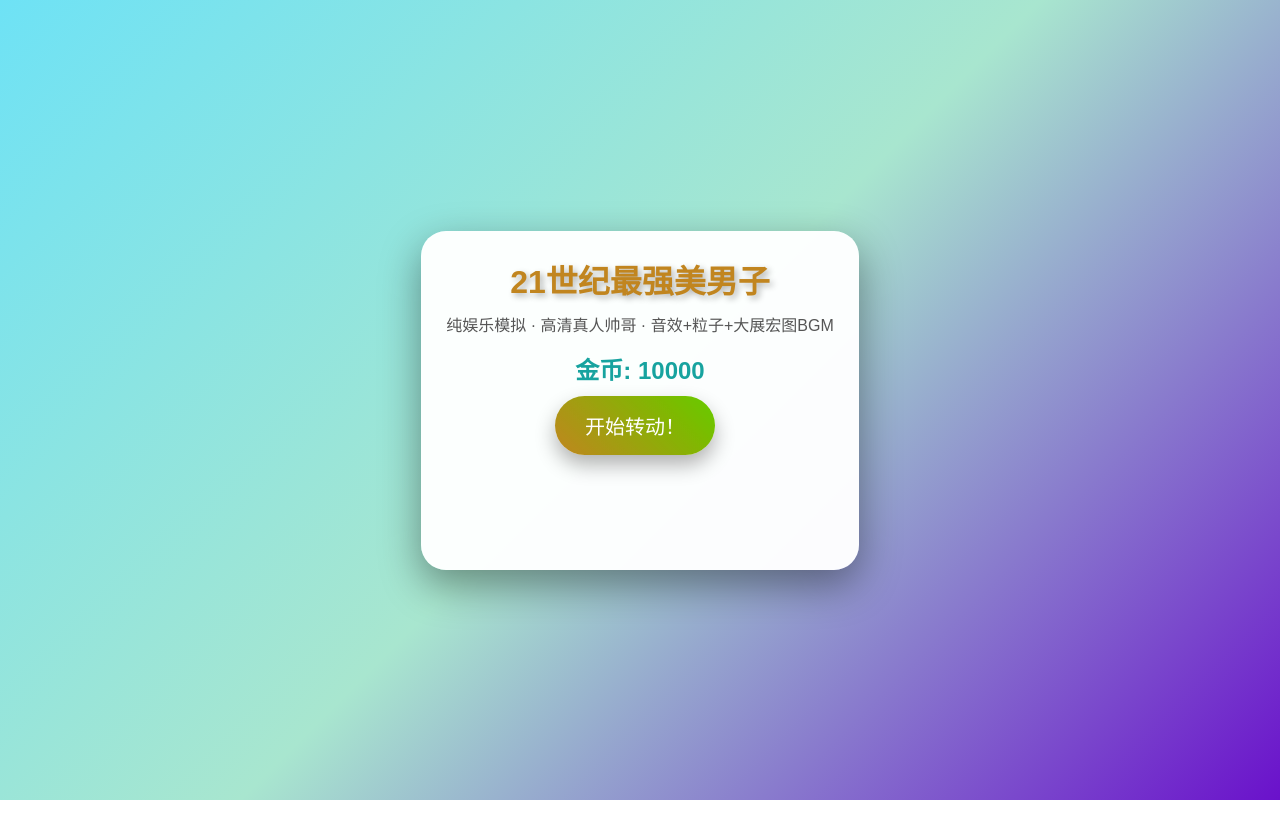
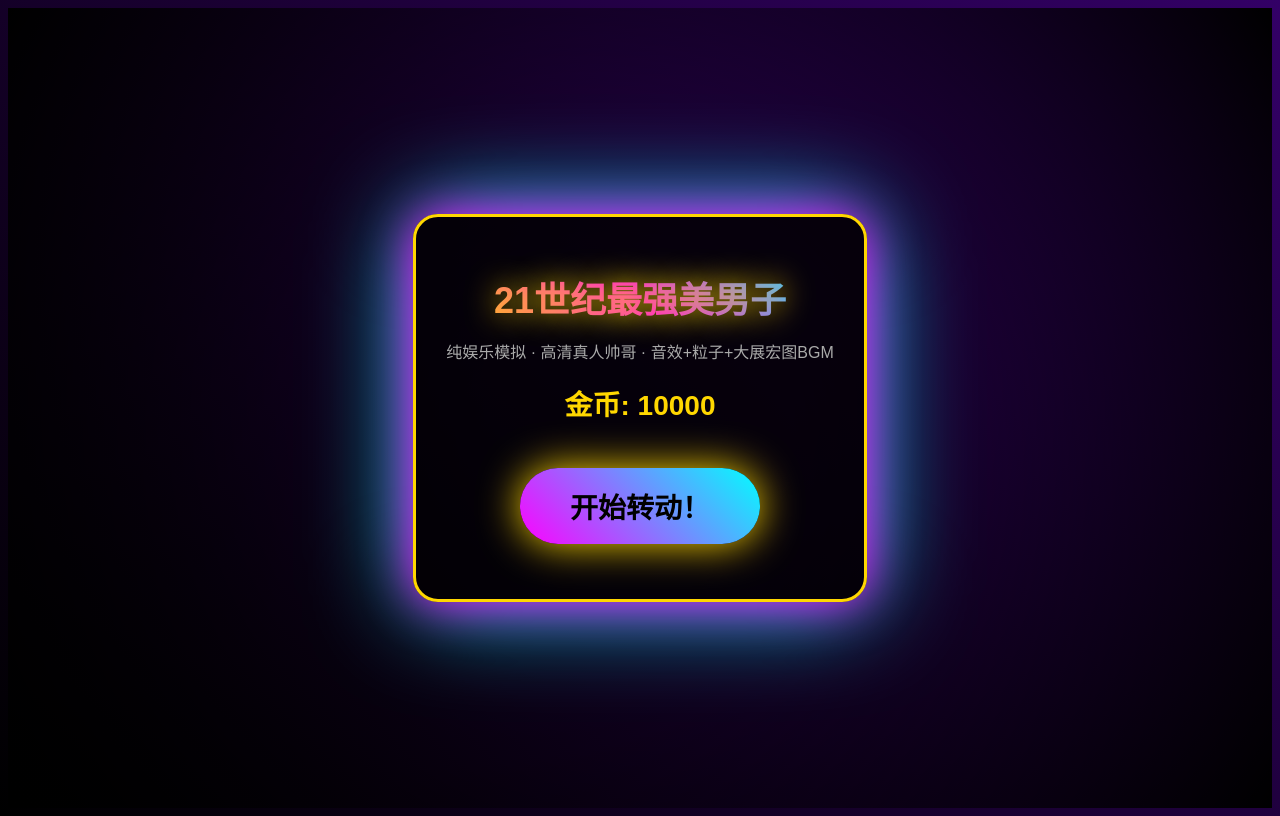
Before and after one commit to Xingyao-starflare/animal-slot-game, a plain HTML site: page index.html in a window 1280 px wide. Drawn offline with Linux system fonts and the light colour scheme.

Commit message:
Update styles.css

````diff
--- a/styles.css
+++ b/styles.css
@@ -1,67 +1,88 @@
-/* styles.css - 已优化动画+粒子+排行榜 */
+```css
 * { margin:0; padding:0; box-sizing:border-box; }
 body {
     font-family:"Microsoft YaHei",sans-serif;
-    background: linear-gradient(135deg, #6ee2f5 0%, #a8e6cf 50%, #6a11cb 100%);
+    background: linear-gradient(45deg, #000, #1a0033, #330066);
     min-height: 100vh;
     display: flex;
     justify-content: center;
     align-items: center;
-    animation: bgShift 10s infinite alternate;
+    color: gold;
+    overflow: hidden;
+    position: relative;
 }
-@keyframes bgShift { 0% { filter: hue-rotate(0deg); } 100% { filter: hue-rotate(60deg); } }
+body::before {
+    content: ''; position: absolute; top: 0; left: 0; width: 100%; height: 100%;
+    background: radial-gradient(circle, transparent 20%, #000 100%);
+    pointer-events: none;
+}
 .game-container {
-    background: rgba(255,255,255,0.97);
-    padding: 25px;
+    background: rgba(0,0,0,0.8);
+    padding: 30px;
     border-radius: 25px;
-    box-shadow: 0 15px 40px rgba(0,0,0,0.4);
+    box-shadow: 0 0 50px #ff00ff, 0 0 100px #00ffff;
     text-align: center;
-    max-width: 95%;
-    backdrop-filter: blur(10px);
+    border: 3px solid gold;
+    position: relative;
+    z-index: 10;
 }
-h1 { color: #ff6b6b; text-shadow: 3px 3px 6px rgba(0,0,0,0.3); margin-bottom: 10px; font-size: 32px; }
-.tip { color: #555; font-size: 16px; margin-bottom: 15px; }
-.controls { display: flex; justify-content: space-around; align-items: center; margin-bottom: 15px; flex-wrap: wrap; }
-.balance { font-size: 24px; font-weight: bold; color: #28a745; }
-#bet-level { padding: 8px 12px; border-radius: 20px; border: 2px solid #ff9d00; background: white; }
-.slot-machine { background: linear-gradient(#111, #333); padding: 15px; border-radius: 20px; display: inline-block; box-shadow: inset 0 0 30px gold, 0 0 20px rgba(255,215,0,0.5); margin: 10px 0; }
-.reels { display: flex; background: #000; border-radius: 15px; overflow: hidden; box-shadow: 0 0 20px gold; }
-.reel { width: 110px; height: 330px; position: relative; overflow: hidden; border-right: 4px solid #ffd700; }
-.reel:last-child { border-right: none; }
+h1 {
+    font-size: 36px;
+    background: linear-gradient(45deg, gold, #ff00ff, cyan);
+    -webkit-background-clip: text;
+    background-clip: text;
+    color: transparent;
+    text-shadow: 0 0 30px gold;
+    margin-bottom: 10px;
+}
+.tip { color: #aaa; margin-bottom: 20px; }
+.balance { font-size: 28px; margin: 20px 0; color: gold; font-weight: bold; }
+.slot-machine {
+    background: #000;
+    padding: 15px;
+    border-radius: 20px;
+    box-shadow: inset 0 0 40px #ff00ff, inset 0 0 30px #00ffff;
+}
+.reels { display: flex; background: #111; border-radius: 15px; overflow: hidden; border: 4px solid gold; }
+.reel { width: 120px; height: 360px; position: relative; overflow: hidden; }
 .symbol {
-    width: 100px; height: 100px; margin: 5px; border-radius: 20px;
-    display: flex; align-items: center; justify-content: center;
-    font-size: 60px; transition: all 0.3s ease; box-shadow: inset 0 0 10px rgba(255,255,255,0.3);
-}
-.reel.spinning .symbol { filter: blur(1px); transform: scale(0.95); }
-.symbol.win {
-    animation: winPulse 0.8s infinite alternate, sparkle 0.5s infinite;
-    border: 6px solid #ffd700; box-shadow: 0 0 40px #ffd700, inset 0 0 20px #fff;
-    transform: scale(1.3) !important; z-index: 10;
-}
-@keyframes winPulse { 0% { transform: scale(1.1); } 100% { transform: scale(1.4); } }
-@keyframes sparkle { 0%,100% { box-shadow: 0 0 40px #ffd700; } 50% { box-shadow: 0 0 60px #ff0, 0 0 80px #f0f; } }
-/* 粒子爆破效果 */
-.particles { position: fixed; top: 0; left: 0; width: 100vw; height: 100vh; pointer-events: none; z-index: 100; }
-.particle { position: absolute; width: 10px; height: 10px; background: gold; border-radius: 50%; animation: explode 1s ease-out forwards; }
-@keyframes explode { 0% { transform: scale(0) translate(0,0); opacity: 1; } 100% { transform: scale(1) translate(var(--dx), var(--dy)); opacity: 0; } }
-#spin-button, #auto-spin, #save-score {
-    margin: 10px 10px 0 0; padding: 15px 30px; font-size: 20px;
-    background: linear-gradient(45deg, #ff6b6b, #ff9d00); color: white; border: none;
-    border-radius: 50px; cursor: pointer; box-shadow: 0 10px 20px rgba(0,0,0,0.3);
+    width: 110px; height: 110px; margin: 5px auto;
+    background-size: cover !important;
+    background-position: center !important;
+    border-radius: 20px;
+    box-shadow: 0 0 20px rgba(255,215,0,0.8);
     transition: all 0.3s;
 }
-#spin-button:hover, #auto-spin:hover { transform: translateY(-3px); box-shadow: 0 15px 30px rgba(0,0,0,0.4); }
-#spin-button:disabled { opacity: 0.6; cursor: not-allowed; transform: none; }
-#win-message { font-size: 32px; font-weight: bold; color: #ffd700; text-shadow: 3px 3px 10px #000; margin: 20px 0; min-height: 50px; }
-.leaderboard { margin-top: 20px; background: rgba(255,255,255,0.8); padding: 15px; border-radius: 15px; }
-.leaderboard h3 { color: #ff6b6b; margin-bottom: 10px; }
-#leaderboard-list { display: flex; flex-direction: column; gap: 5px; margin-bottom: 10px; }
-.leader-item { background: linear-gradient(#ffd700, #ffed4e); padding: 8px; border-radius: 10px; font-weight: bold; }
-#player-name { padding: 10px; border: 2px solid #ddd; border-radius: 10px; margin-right: 10px; }
-@media (max-width: 600px) {
-    .controls { flex-direction: column; gap: 10px; }
-    .reel { width: 75px; height: 225px; }
-    .symbol { width: 70px; height: 70px; font-size: 40px; }
-    h1 { font-size: 28px; }
+.symbol.win {
+    animation: superstar 1s infinite;
+    border: 6px solid gold;
+    box-shadow: 0 0 60px gold, 0 0 100px #ff00ff;
+    transform: scale(1.3);
 }
+@keyframes superstar {
+    0%,100% { transform: scale(1.3) rotate(-5deg); }
+    50% { transform: scale(1.5) rotate(5deg); }
+}
+#spin-button {
+    margin-top: 25px;
+    padding: 18px 50px;
+    font-size: 28px;
+    background: linear-gradient(45deg, #ff00ff, #00ffff);
+    color: black;
+    border: none;
+    border-radius: 50px;
+    cursor: pointer;
+    box-shadow: 0 0 40px gold;
+    font-weight: bold;
+}
+#win-message {
+    margin-top: 25px;
+    font-size: 36px;
+    font-weight: bold;
+    color: gold;
+    text-shadow: 0 0 20px #ff00ff;
+}
+@media (max-width:600px) {
+    .reel { width: 80px; height: 240px; }
+    .symbol { width: 70px; height: 70px; }
+}
````
